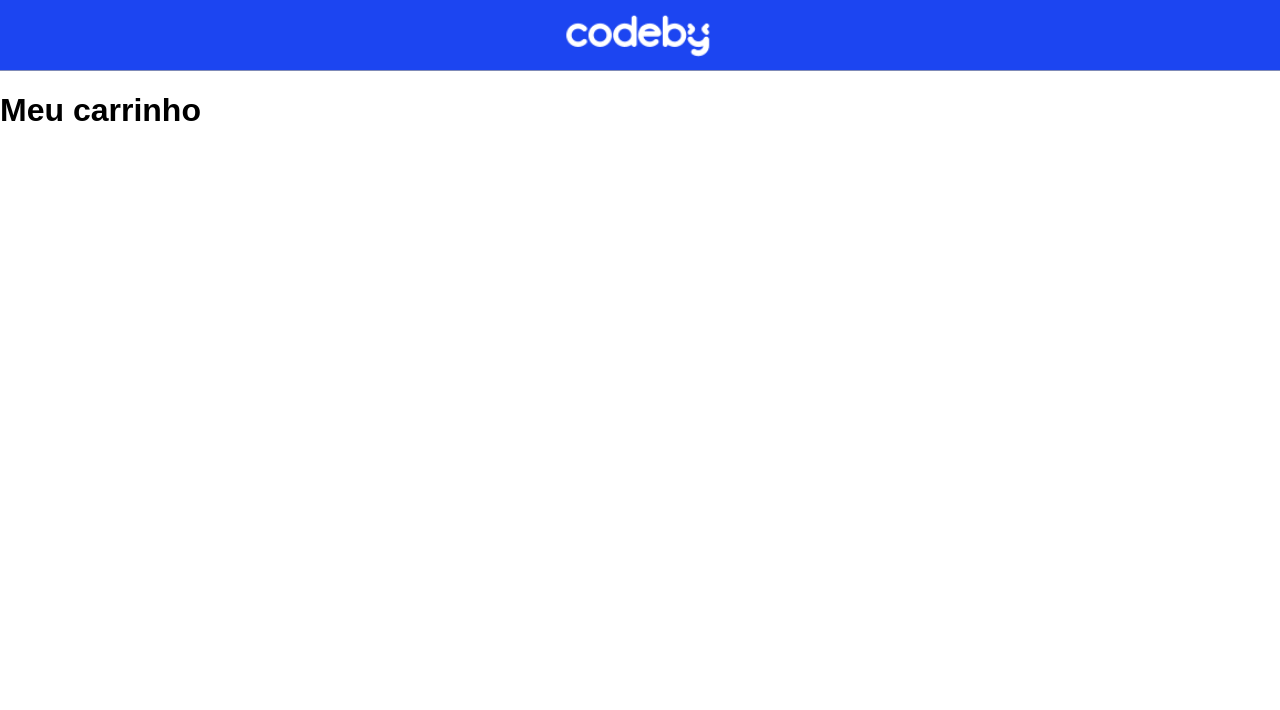
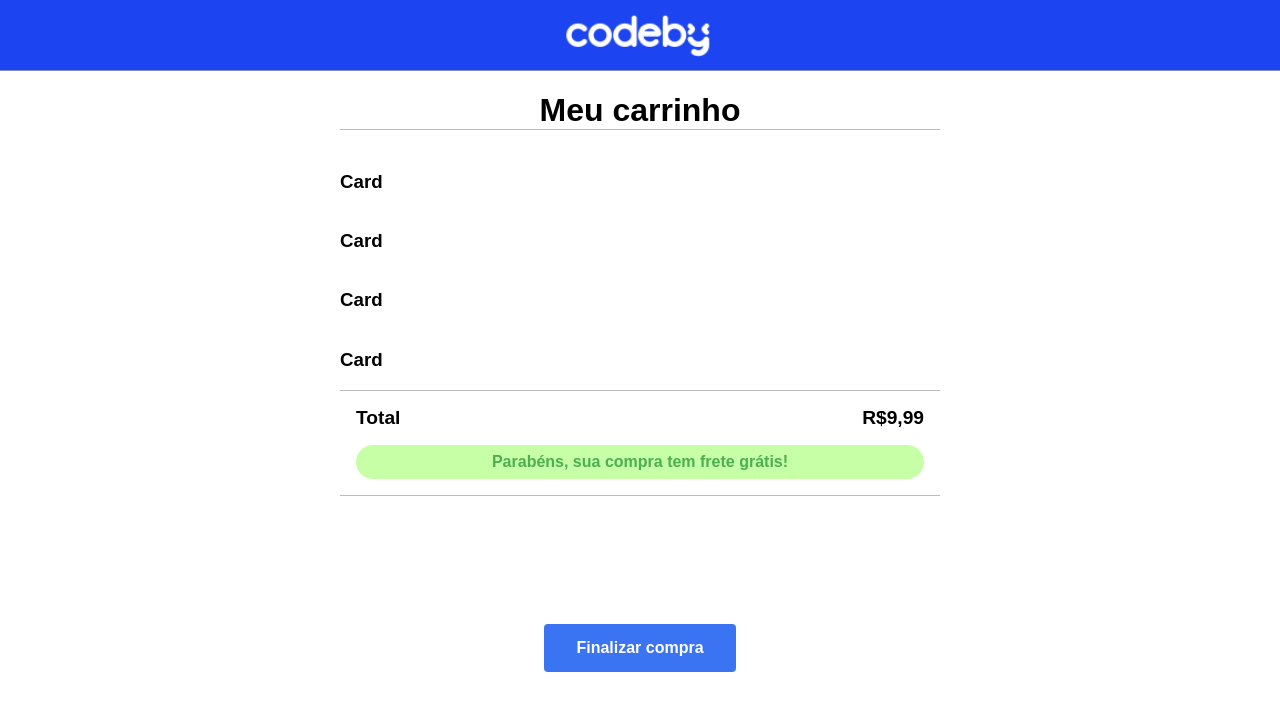
Before and after one commit to jeangregolon/codeby, a React (Create React App) app: page /carrinho in a window 1280 px wide. Shown: the top 710 px of the page. Built offline with nearby package versions, Linux system fonts and the light colour scheme; a web font is replaced by a local one.

Commit message:
Updated Cart Screen

```diff
--- a/src/screens/CartScreen/CartScreen.jsx
+++ b/src/screens/CartScreen/CartScreen.jsx
@@ -3,9 +3,30 @@ import {Link} from 'react-router-dom'
 import './cartScreen.scss'
 
 export default function CartScreen(){
+  const totalPrice = 11
+
   return(
-    <div >
-      <h1>Meu carrinho</h1>
+    <div className='container'>
+      <h1 className='title'>Meu carrinho</h1>
+      <h3>Card</h3>
+      <h3>Card</h3>
+      <h3>Card</h3>
+      <h3>Card</h3>
+      <div className='total-n-shipping'>
+        <div className='total-price'>
+          <span>Total</span>
+          <span>R$9,99</span>
+        </div>
+        <div>
+        {totalPrice > 10 ?
+          (
+            <div className='free-shipping'>Parabéns, sua compra tem frete grátis!</div>
+            ):(
+              ""
+              )}
+        </div>
+      </div>
+      <button className='finish-btn'>Finalizar compra</button>
     </div>
   )
 }
--- a/src/screens/CartScreen/cartScreen.scss
+++ b/src/screens/CartScreen/cartScreen.scss
@@ -0,0 +1,60 @@
+@import '../../index.scss';
+
+.container{
+  max-width: 600px;
+  margin: auto;
+  display: flex;
+  flex-direction: column;
+  min-height: calc(100vh - 71px);
+
+}
+
+.title{
+  width: 100%;
+  text-align: center;
+  border-bottom: 1px solid $shadow-color;
+}
+
+.total-n-shipping{
+  border-top: 1px solid $shadow-color;
+  border-bottom: 1px solid $shadow-color;
+  padding: 1rem;
+}
+
+.total-price{
+  display: flex;
+  justify-content: space-between;
+
+  span{
+    font-weight: 700;
+    font-size: 1.2rem;
+  }
+}
+
+.free-shipping{
+  background-color: $olive;
+  color: $secondary-color;
+  padding: 0.5rem;
+  border-radius: 20px;
+  text-align: center;
+  margin-top: 1rem;
+  font-weight: 700;
+}
+
+.finish-btn{
+  border-radius: 4px;
+  color: white;
+  padding: 15px 32px;
+  text-align: center;
+  text-decoration: none;
+  font-size: 16px;
+  cursor: pointer;
+  margin: auto;
+  background-color: $tertiary-color;
+  font-weight: 600;
+  border: none;
+}
+
+.finish-btn:hover{
+  background-color: $tertiary-color-faded;
+}
--- a/src/styles/colors.scss
+++ b/src/styles/colors.scss
@@ -1,4 +1,6 @@
 $primary-color: #1C45F1;
 $secondary-color: #4CAF50;
 $tertiary-color: #3b74f2;
+$tertiary-color-faded: #3b75f29c;
 $shadow-color: #a4a4a4bd;
+$olive: #c7ffa6;
```
